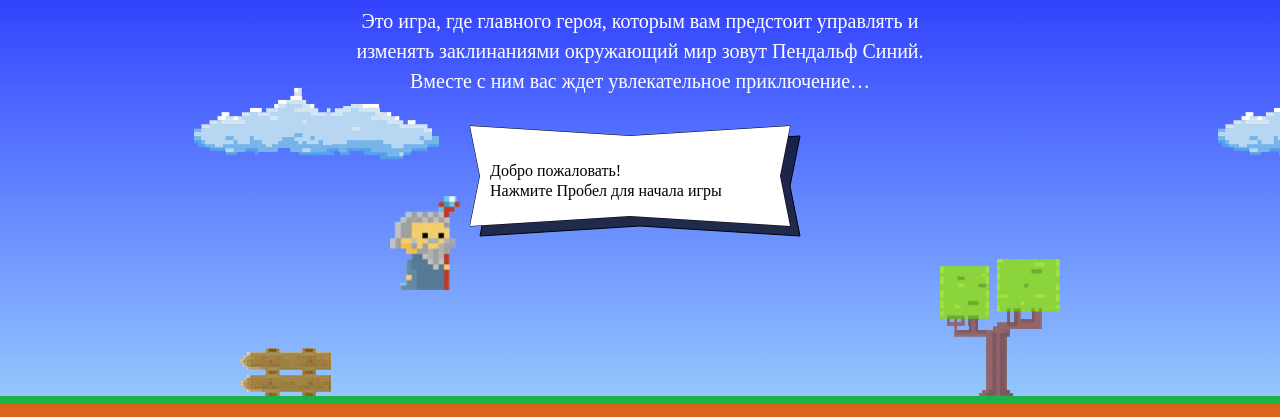
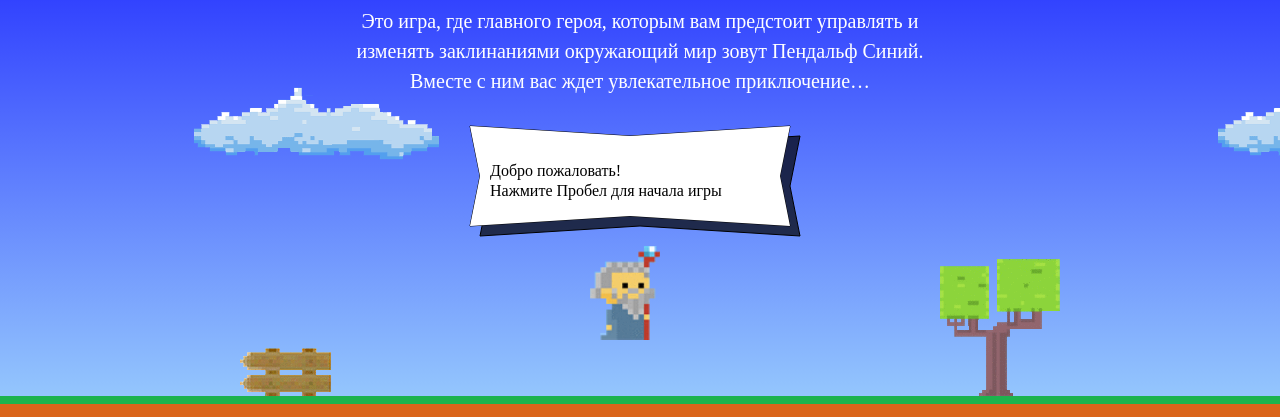
Before and after one commit to StanisPos/682863-code-and-magick, a website: page index.html in a window 1280 px wide. Shown: the part 203-620 px from the top of the page. Drawn offline with Linux system fonts and the light colour scheme; a web font is replaced by a local one.

Commit message:
Changed the position of the wizard

```diff
--- a/index.html
+++ b/index.html
@@ -195,10 +195,10 @@
     return 1.337 * wizardWidth;
   };
   var getWizardX = function(width) {
-    return 100;
+    return 300;
   };
   var getWizardY = function(height) {
-    return 100;
+    return 150;
   };
 </script>
 <script src="js/game.js"></script>
```
